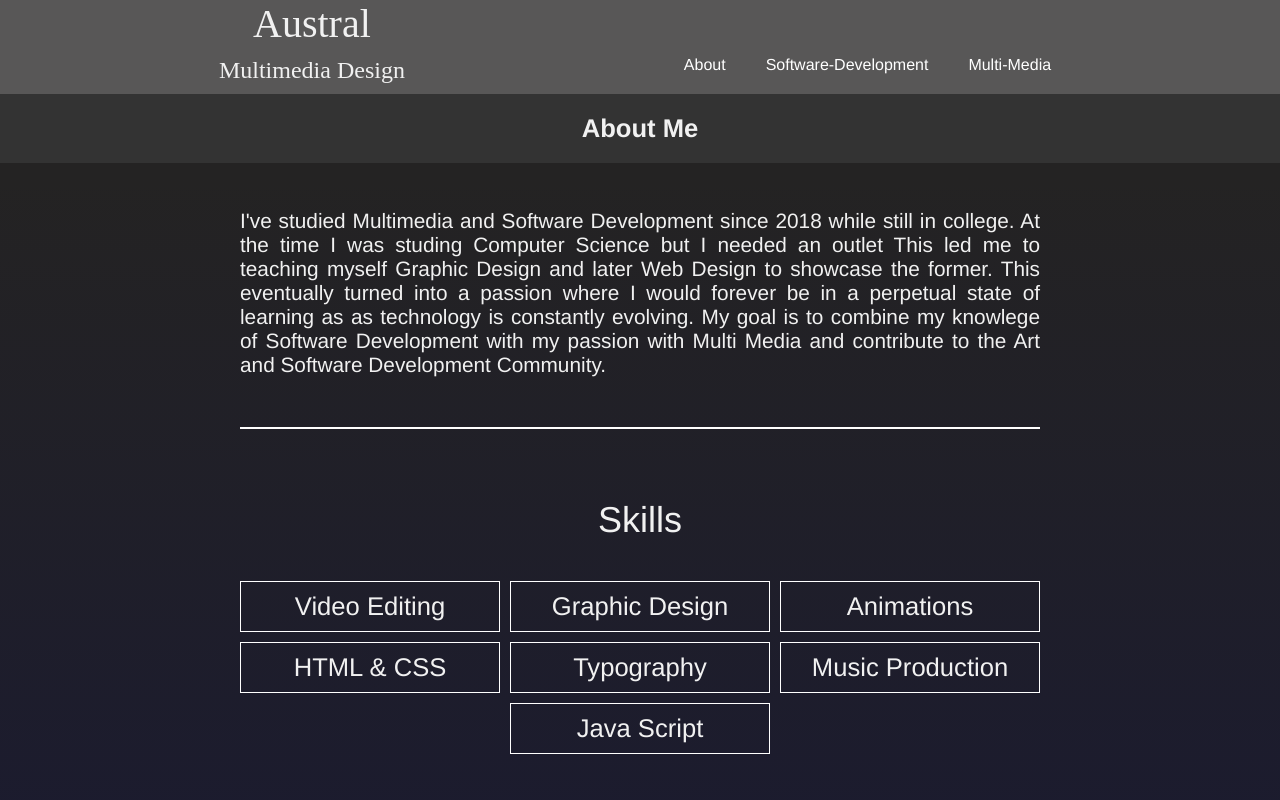
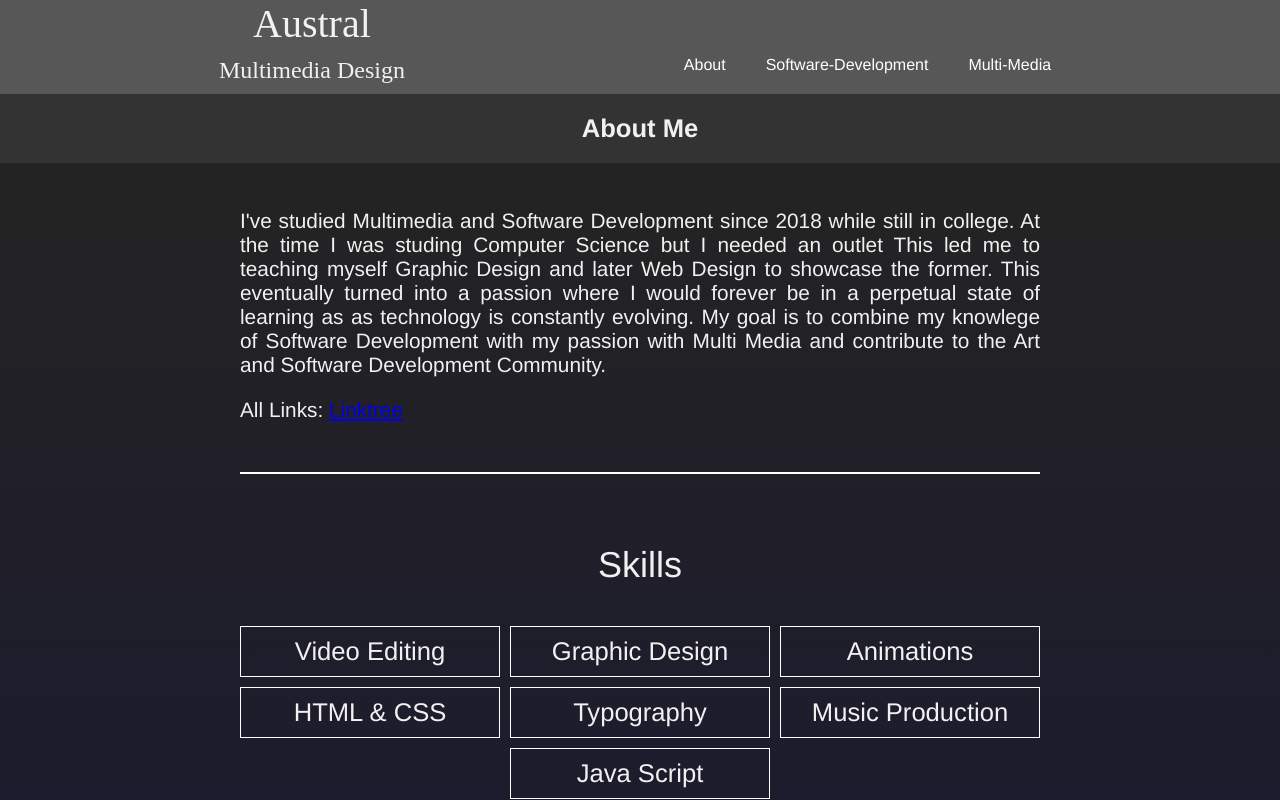
Before and after one commit to Jrock474/Portfolio, a React (Vite) app: page /about in a window 1280 px wide. Shown: the top 800 px of the page. Built offline with nearby package versions, Linux system fonts and the light colour scheme.

Commit message:
added linktree

```diff
--- a/src/Pages/About.jsx
+++ b/src/Pages/About.jsx
@@ -12,6 +12,9 @@ const About = () => {
               This led me to teaching myself Graphic Design and later Web Design to showcase the former.
               This eventually turned into a passion where I would forever be in a perpetual state of learning as
               as technology is constantly evolving.   My goal is to combine my knowlege of Software Development with my passion with Multi Media and contribute to the Art and Software Development Community.
+            </p>
+            <p>
+              All Links: <a href="https://linktr.ee/Jordan474">Linktree</a>
             </p>
             <div className="line-seporator"></div>
             <div className="skills-text">Skills</div>
@@ -106,9 +109,7 @@ const About = () => {
             </div>
           </div>
         </section>
-
       </div>
-
     </>
   );
 };
```
